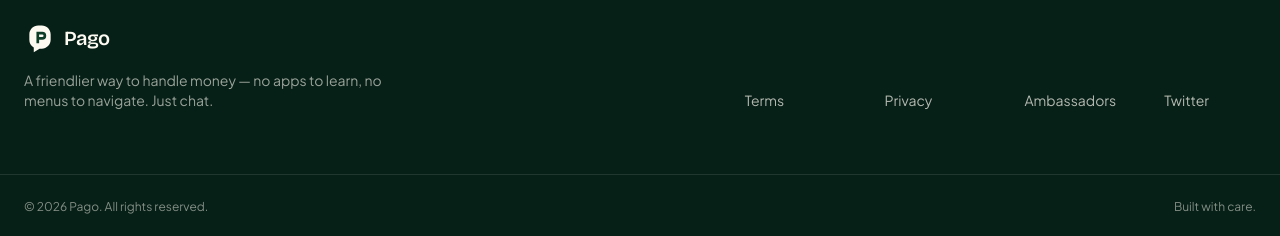
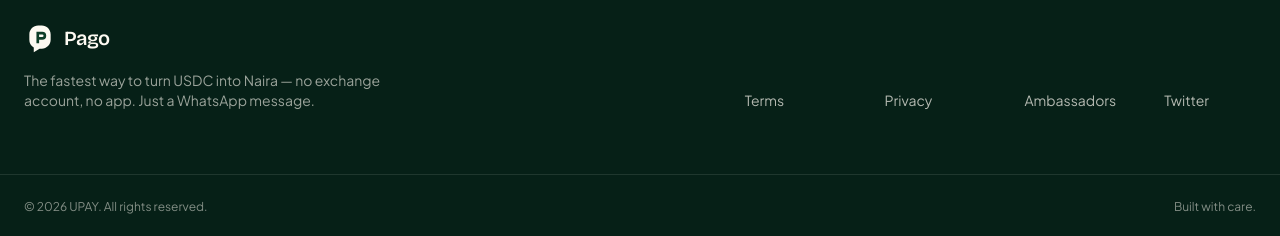
Before and after one commit to tella-cash/tella-cash, a Next.js app: page / in a window 1280 px wide. Shown: the part 7774-8010 px from the top of the page. Built offline with nearby package versions, Linux system fonts and the light colour scheme.

Commit message:
refactor: rebrand application from Pago to UPAY and update core features to focus on USDC-to-Naira offramping

```diff
--- a/components/layout/footer.tsx
+++ b/components/layout/footer.tsx
@@ -16,8 +16,8 @@
         <div className="space-y-4">
           <BrandLogo variant="light" />
           <p className="max-w-sm text-sm text-cream-50/60">
-            A friendlier way to handle money — no apps to learn, no menus to
-            navigate. Just chat.
+            The fastest way to turn USDC into Naira — no exchange account, no
+            app. Just a WhatsApp message.
           </p>
         </div>
 
@@ -63,7 +63,7 @@
 
       <div className="border-t border-cream-50/10">
         <div className="mx-auto flex max-w-7xl items-center justify-between px-6 py-6 text-xs text-cream-50/50">
-          <span>© {new Date().getFullYear()} Pago. All rights reserved.</span>
+          <span>© {new Date().getFullYear()} UPAY. All rights reserved.</span>
           <span>Built with care.</span>
         </div>
       </div>
```
